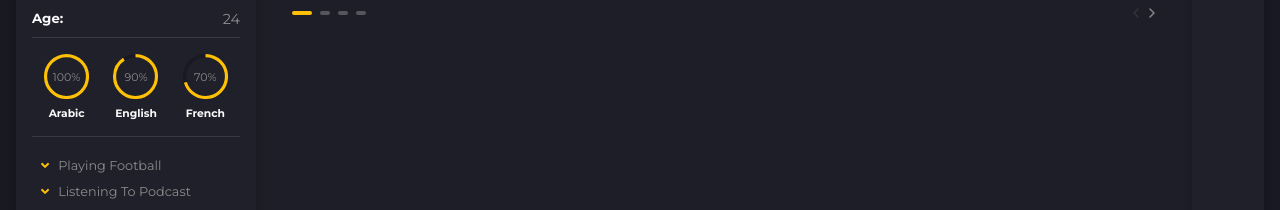
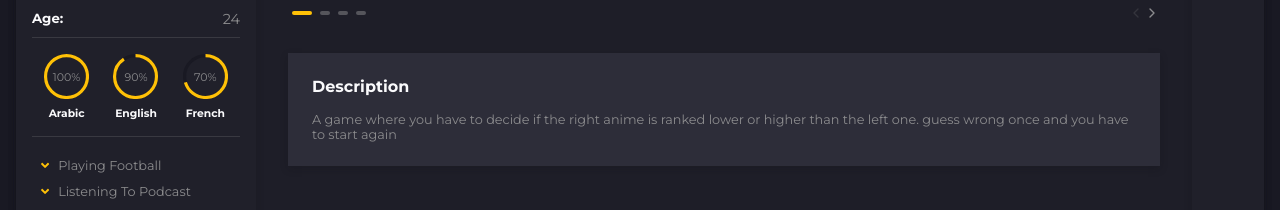
Before and after one commit to rachidelaid/nextjs-portfolio, a Next.js app: page /projects/1 in a window 1280 px wide. Shown: the part 274-484 px from the top of the page. Built offline with nearby package versions, Linux system fonts and the light colour scheme.

Commit message:
adding project description

```diff
--- a/pages/projects/[id].jsx
+++ b/pages/projects/[id].jsx
@@ -56,6 +56,11 @@ const Project = ({ project }) => {
         ))}
       </SwiperWrap>
 
+      <div className={styles.details}>
+        <h4>Description</h4>
+        <p>{project.description}</p>
+      </div>
+
       <Footer />
     </div>
   );
--- a/styles/Project.module.css
+++ b/styles/Project.module.css
@@ -16,3 +16,16 @@
   background-color: var(--dark1);
   border-radius: 1rem;
 }
+
+.details {
+  padding: 1.5rem;
+  background-color: var(--dark5);
+  margin: 2rem 0;
+  box-shadow: var(--default-shadow);
+}
+
+.details p {
+  font-size: 0.8rem;
+  color: var(--gray-color);
+  margin-top: 1rem;
+}
```
